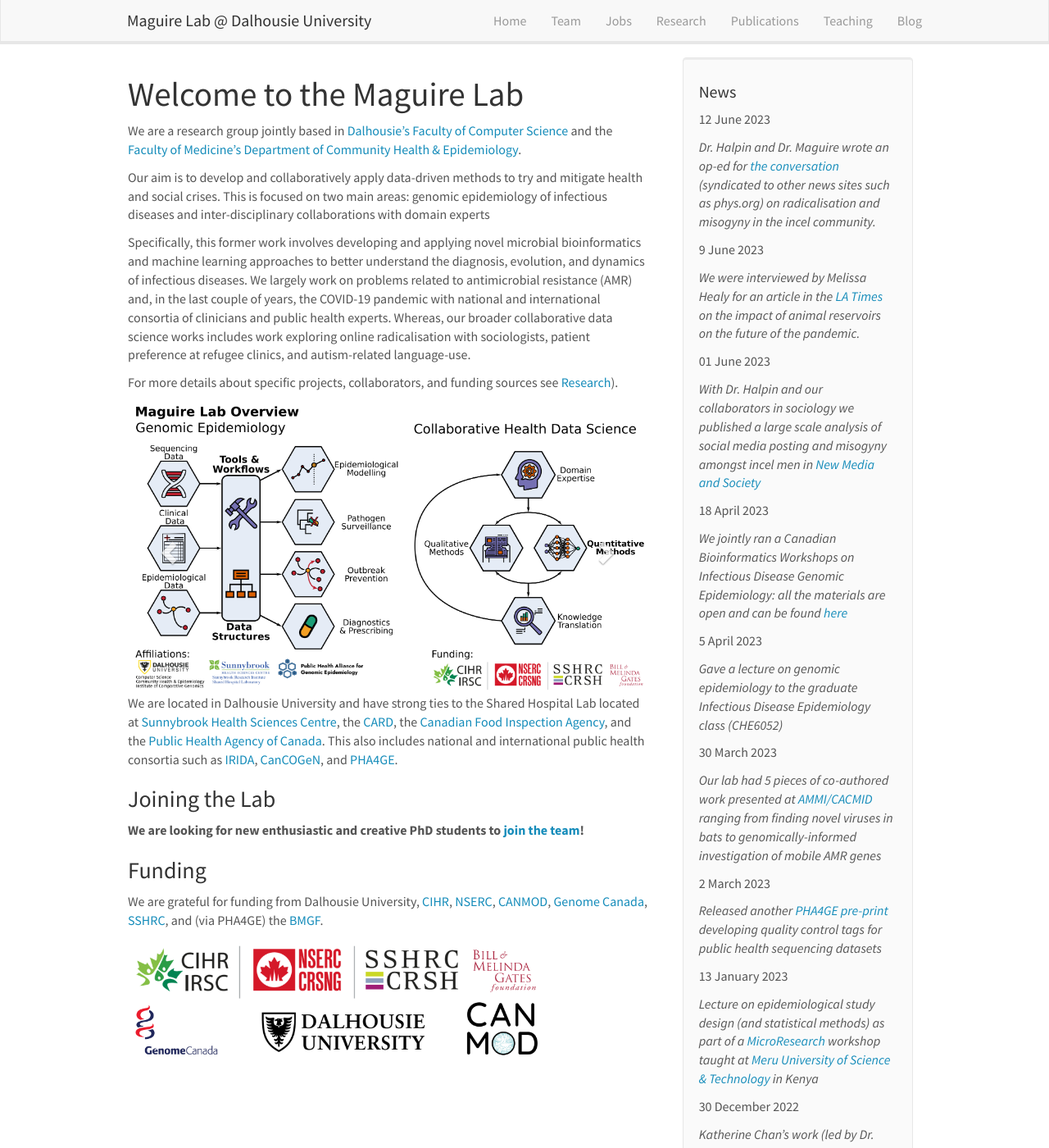
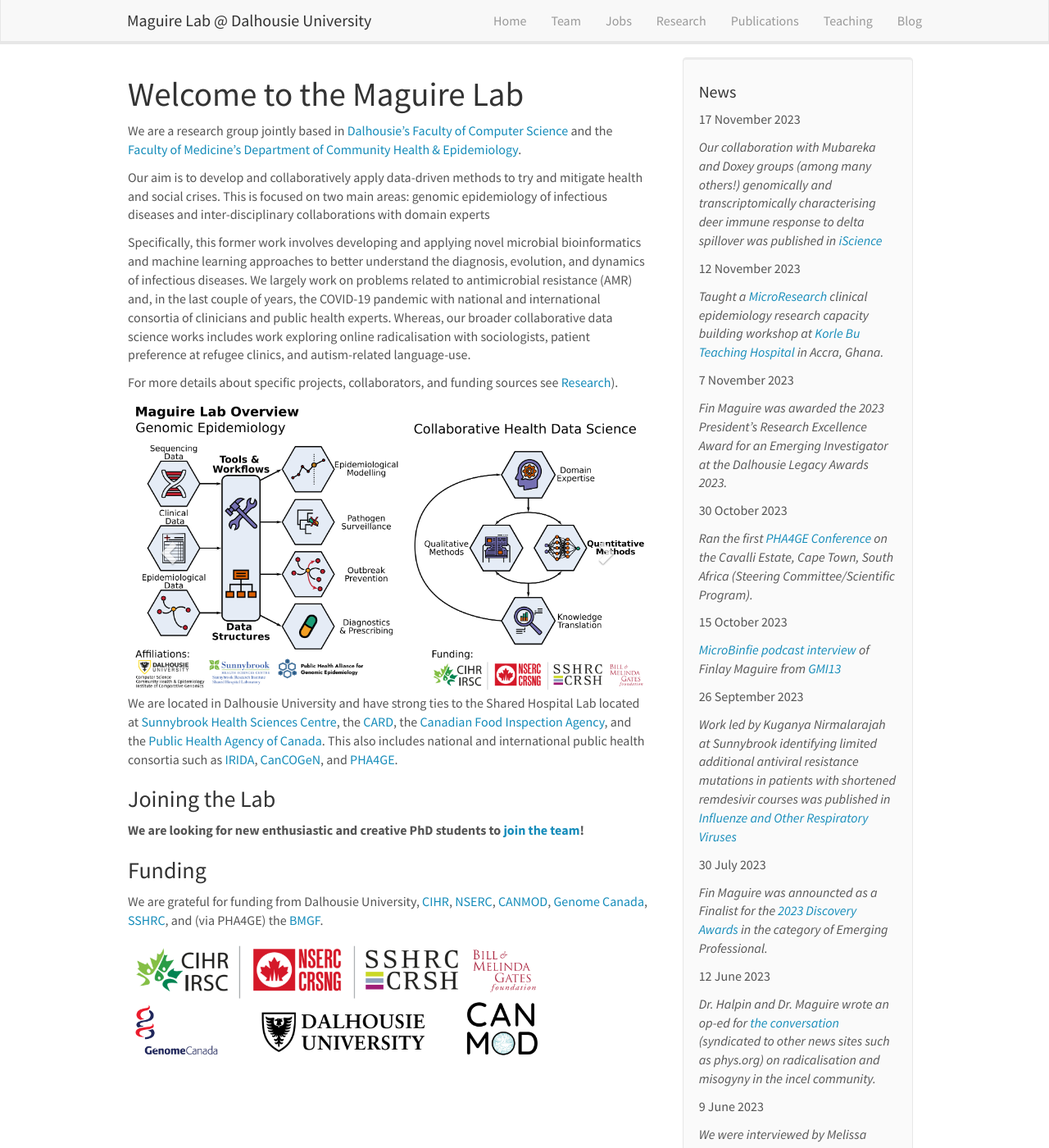
Before and after one commit to maguire-lab/maguire-lab.github.io, a Jekyll site: the page built from _pages/home.md, in a window 1280 px wide and 1400 px high. Shown: the whole window at 82% size. Built offline with Jekyll 4.4.1, drawn with Linux system fonts in a browser that asks for light colours; nearby versions of some CDN libraries; some of the changed text lies outside the part shown.

Commit message:
Update news

```diff
--- a/_data/news.yml
+++ b/_data/news.yml
@@ -1,3 +1,17 @@
+- date: 17 November 2023
+  headline: "Our collaboration with Mubareka and Doxey groups (among many others!) genomically and transcriptomically characterising deer immune response to delta spillover was published in [iScience](https://www.sciencedirect.com/science/article/pii/S2589004223023969)"
+- date: 12 November 2023
+  headline: "Taught a [MicroResearch](http://www.microresearch.ca/) clinical epidemiology research capacity building workshop at [Korle Bu Teaching Hospital](https://kbth.gov.gh/) in Accra, Ghana."
+- date: 7 November 2023
+  headline: "Fin Maguire was awarded the 2023 President's Research Excellence Award for an Emerging Investigator at the Dalhousie Legacy Awards 2023."
+- date: 30 October 2023
+  headline: "Ran the first [PHA4GE Conference](https://pha4ge.org/conferences/pha4ge-conference-2023/) on the Cavalli Estate, Cape Town, South Africa (Steering Committee/Scientific Program)."
+- date: 15 October 2023
+  headline: "[MicroBinfie podcast interview](https://soundcloud.com/microbinfie/global-microbial-identifier-with-finlay-maguire-and-emma-griffiths) of Finlay Maguire from [GMI13](https://gmi13.org/program/)"
+- date: 26 September 2023
+  headline: "Work led by Kuganya Nirmalarajah at Sunnybrook identifying limited additional antiviral resistance mutations in patients with shortened remdesivir courses was published in [Influenze and Other Respiratory Viruses](https://onlinelibrary.wiley.com/doi/full/10.1111/irv.13179)"
+- date: 30 July 2023
+  headline: "Fin Maguire was announcted as a Finalist for the [2023 Discovery Awards](https://discoveryawards.ca/biographies/) in the category of Emerging Professional."
 - date: 12 June 2023
   headline: "Dr. Halpin and Dr. Maguire wrote an op-ed for [the conversation](https://theconversation.com/yes-the-incel-community-has-a-sexism-problem-but-we-can-do-something-about-it-207206) (syndicated to other news sites such as phys.org) on radicalisation and misogyny in the incel community."
 - date: 9 June 2023
```
